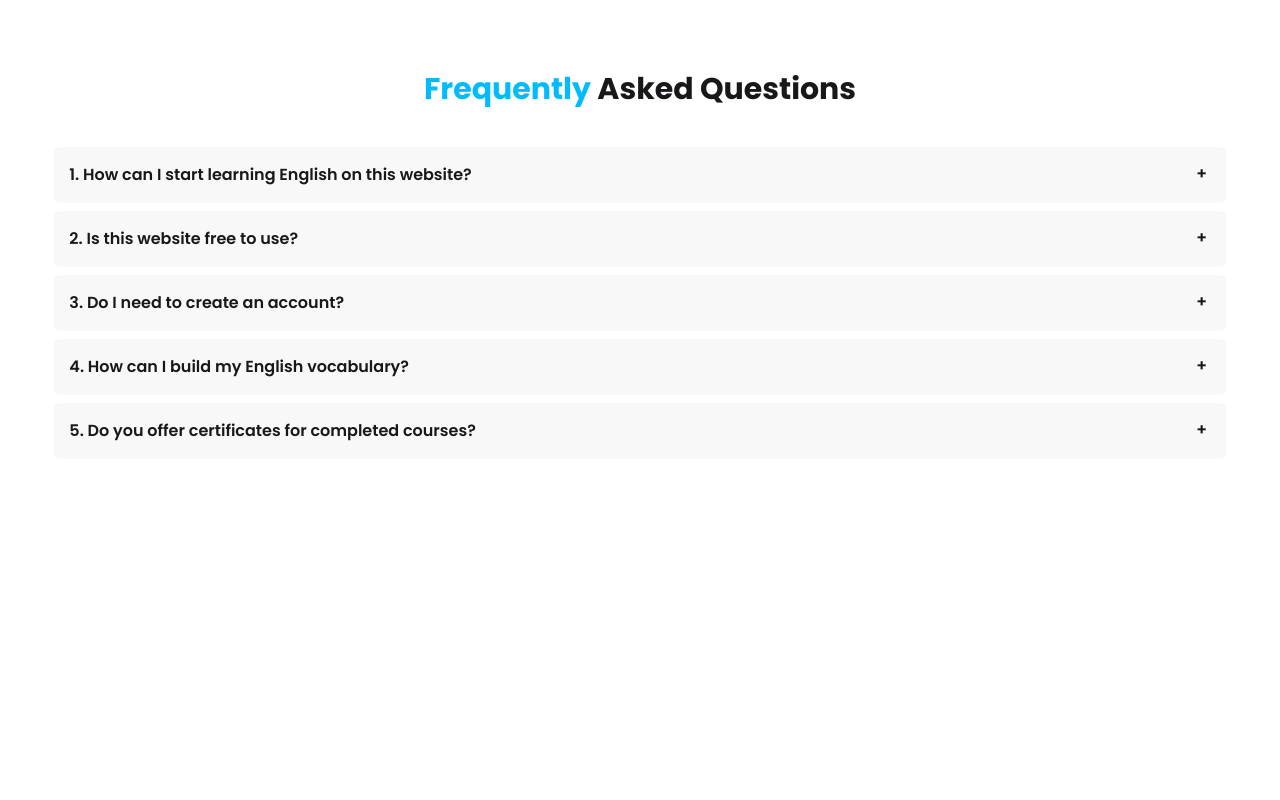
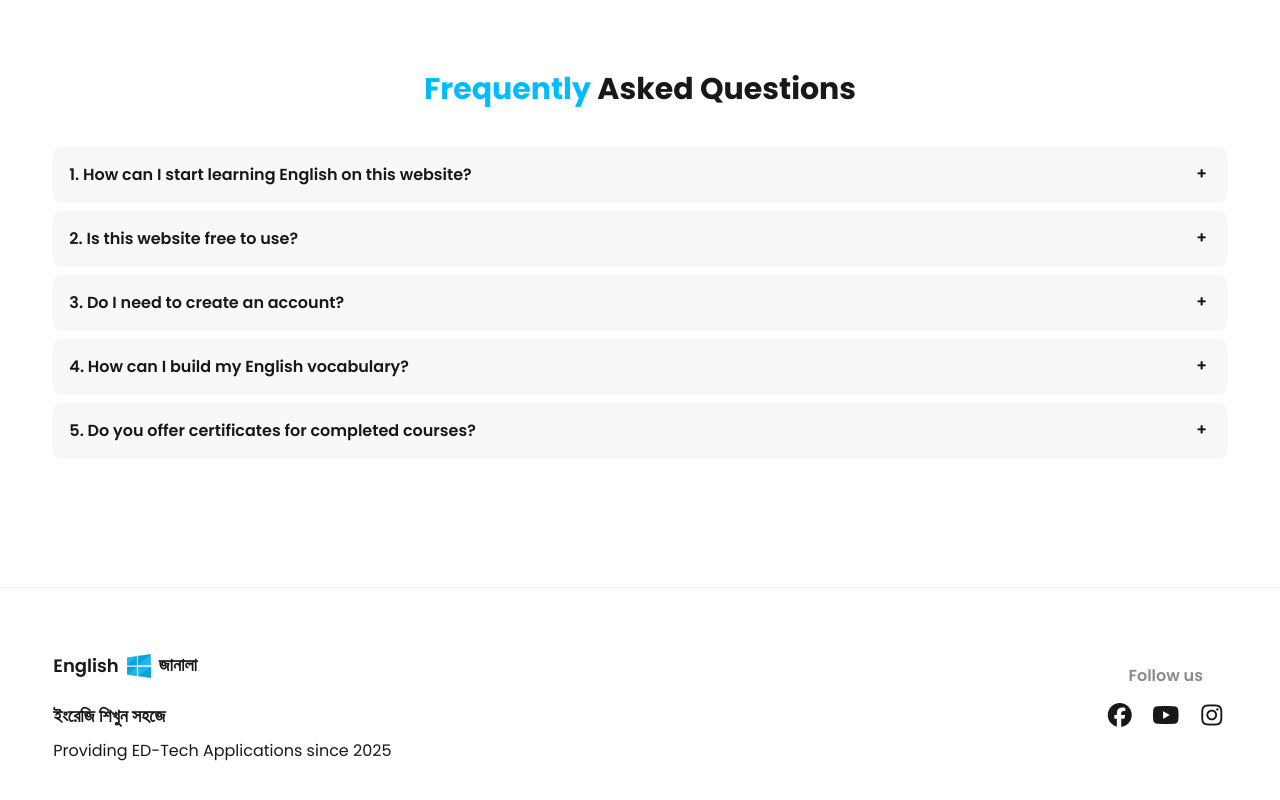
Before and after one commit to niloy1hasan/English-Janala-website, a plain HTML site: page index.html in a window 1280 px wide. Shown: the part 1070-1870 px from the top of the page. Before the commit the page ends 1609 px from the top, so only its background shows below. Drawn offline with nearby package versions, Linux system fonts and the light colour scheme; no server answers; a web font is replaced by a local one.

Commit message:
footer section added

```diff
--- a/index.html
+++ b/index.html
@@ -61,8 +61,8 @@
                         <div
                             class="flex gap-2 items-center font-semibold text-[18px]">
                             <span>English</span>
-                            <img src="assets/logo.png" alt width="34px"
-                                height="34px">
+                            <img src="assets/windows.png" alt width="24px"
+                                height="24px">
                             <span class="tiro-bangla-regular">জানালা</span>
                         </div>
                     </div>
@@ -187,11 +187,34 @@
             </div>
 
         </section>
-
         </main>
 
         <!-- footer section -->
-        <footer></footer>
+        <footer class="mt-24 lg:mt-32 border-t border-[#FFEBEB]">
+            <section class="footer-content w-11/12 max-w-[1920px] mx-auto my-10 lg:my-16 flex flex-col items-center lg:items-start lg:flex-row lg:justify-between"> <!--flex-col lg:flex-row justify-center items-center lg:justify-between-->
+                <div class="brand-part flex items-center justify-center flex-col lg:items-start">
+                    <div
+                            class="flex gap-2 items-center font-semibold text-[18px] mb-4">
+                            <span>English</span>
+                            <img src="assets/windows.png" alt width="24px"
+                                height="24px">
+                            <span class="tiro-bangla-regular">জানালা</span>
+                        </div>
+                        <h2 class="hind-siliguri-regular text-lg font-semibold my-2">ইংরেজি শিখুন সহজে</h2>
+                        <h3 class="text-[16px] text-center">Providing ED-Tech Applications since 2025</h3>
+                </div>
+
+                 <div class="social-part flex flex-col justify-center items-center">
+                    <h2 class="text-[#18181B]/50 font-semibold my-3">Follow us</h2>
+                    <ul class="text-[#18181B] flex gap-4 text-2xl items-center">
+                        <li><a href=""><i class="fa-brands fa-facebook"></i></a></li>
+                        <li><a href=""><i class="fa-brands fa-youtube"></i></a></li>
+                        <li><a href=""><i class="fa-brands fa-instagram"></i></a></li>
+                    </ul>
+                 </div>
+
+            </section>
+        </footer>
         <!-- script -->
         <script src="js/main.js"></script>
     </body>
```
Also changed, not shown: assets/windows.png (added).
